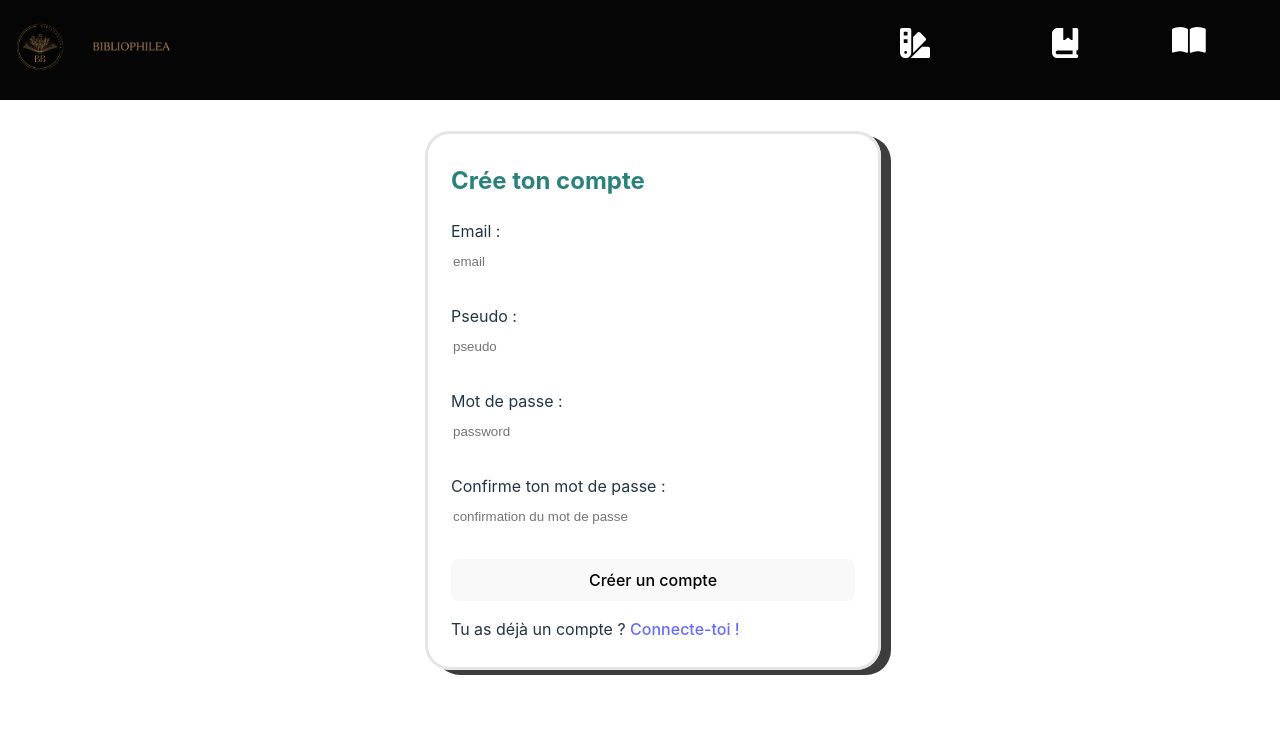
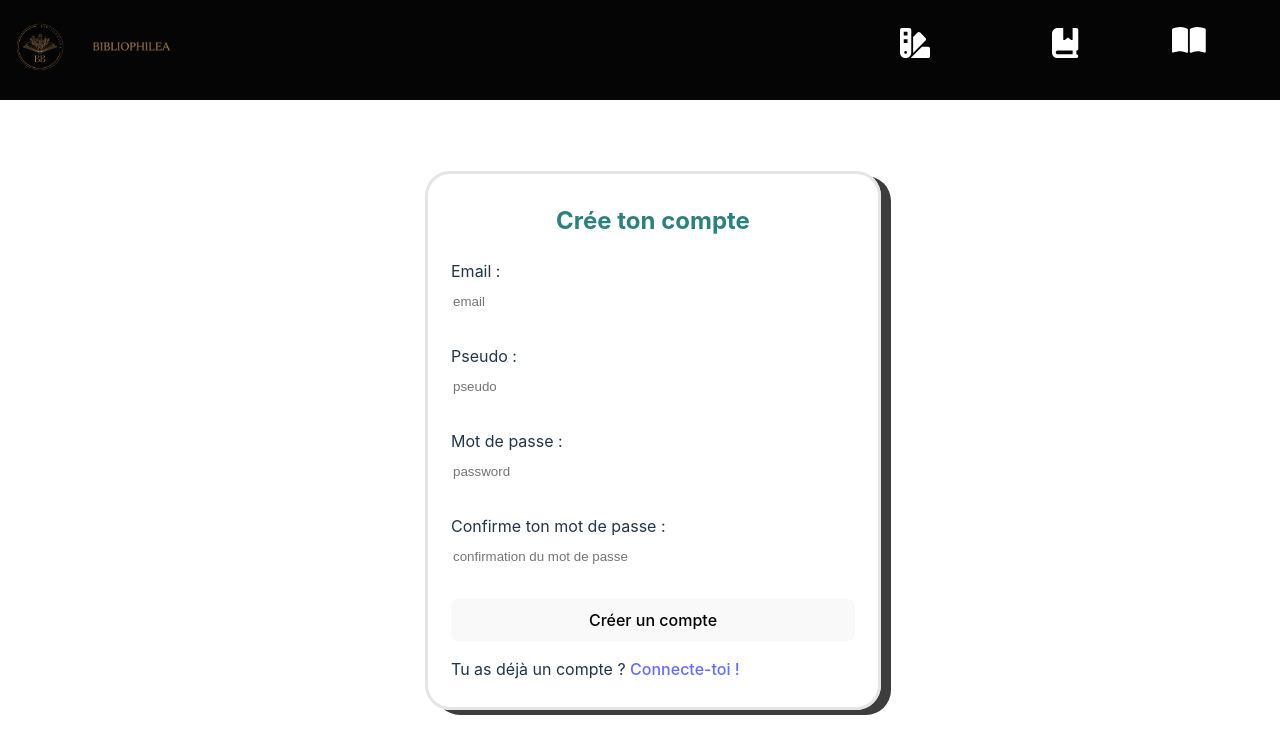
Before and after one commit to LisaDaudibon/Biblofront, a React (Vite) app: page /users in a window 1280 px wide. Shown: the top 754 px of the page. Built offline with nearby package versions, Linux system fonts and the light colour scheme.

Commit message:
LD fixing pagination signinform and signupform

```diff
--- a/src/components/signinform/signinform.jsx
+++ b/src/components/signinform/signinform.jsx
@@ -52,7 +52,7 @@ function SigninForm() {
 
   return (
     <form className="signinform" onSubmit={handleSubmit}>
-      <h2>Se connecter</h2>
+      <h2 className='signintitle'>Se connecter</h2>
       {error && <p>{error}</p>}
       {success && <p>{success}</p>}
       <div>
--- a/src/components/signinform/signinstyle.css
+++ b/src/components/signinform/signinstyle.css
@@ -7,16 +7,14 @@
   padding: 10px;
   box-shadow: 10px 5px #3d3d3d;
   border-radius: 25px;
-  margin-top: 20px;
+  margin-top: 100px;
   margin-bottom: 20px;
+  overflow-y: auto; /* Add a vertical scrollbar if the content exceeds the container height */
 }
 
-h2{
+.signintitle {
+  justify-self: center;
   color: #2B817B;
-}
-
-button{
-  background-color: #2B817B;
 }
 
 #pseudo, #email, #password, #password-confirmation {
--- a/src/components/signupform/signupform.jsx
+++ b/src/components/signupform/signupform.jsx
@@ -55,7 +55,7 @@ function SignupForm () {
 
   return (
     <form className="signinform" onSubmit={handleSubmit}>
-      <h2>Crée ton compte</h2>
+      <h2 className='signintitle'>Crée ton compte</h2>
       {error && <p>{error}</p>}
       {success && <p>{success}</p>}
       <div>
```
